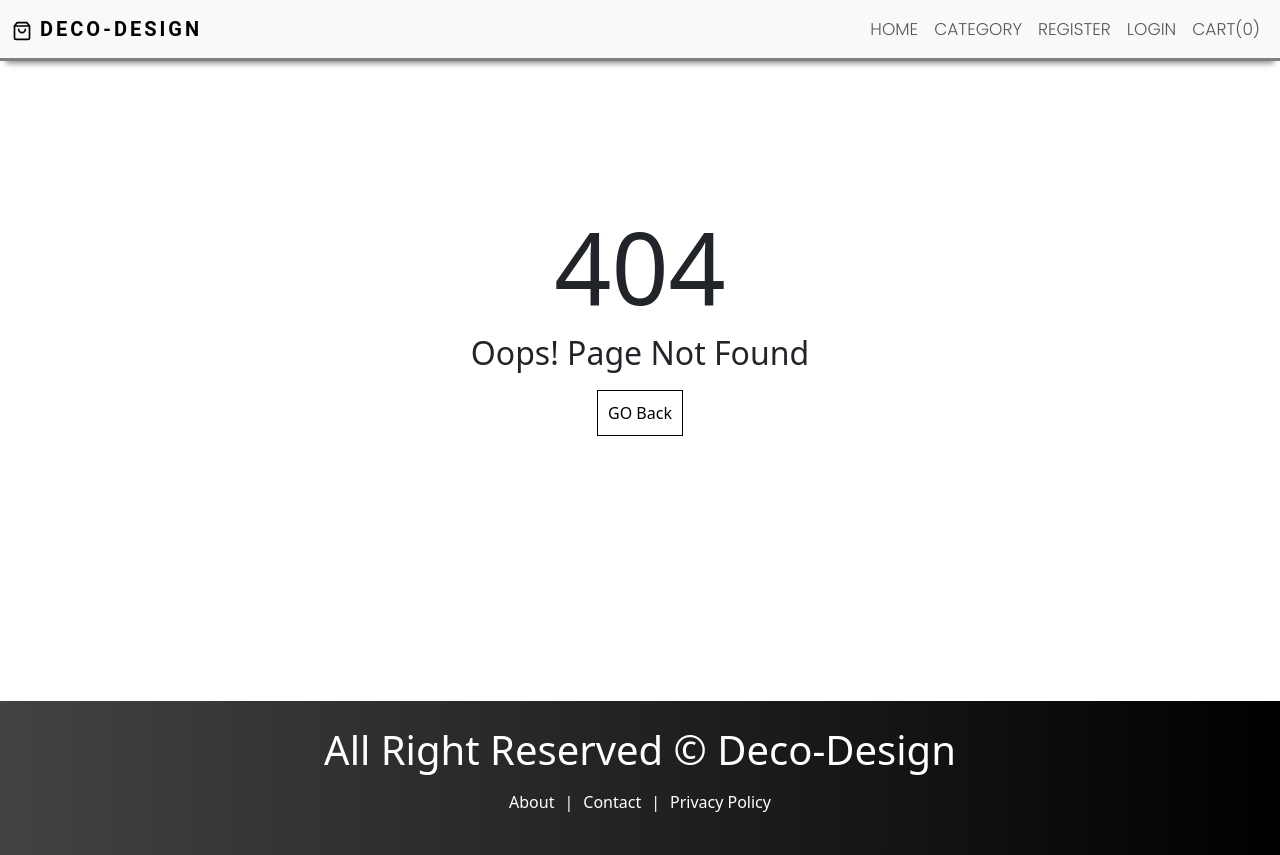
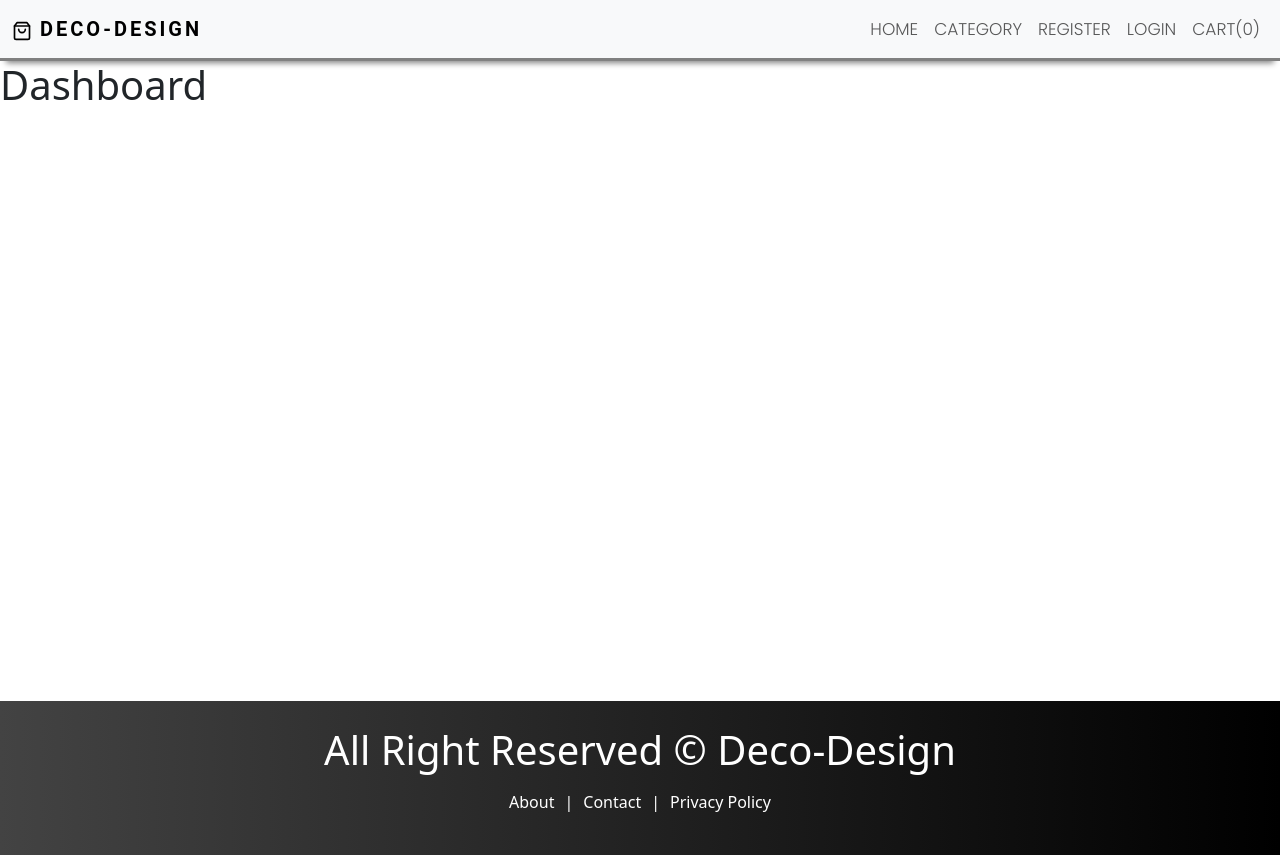
Before and after one commit to capmahin/Deco-Desgin-app, a React (Create React App) app in the folder client/: page /dashboard in a window 1280 px wide. Before the commit this address had no page. Built offline with nearby package versions, Linux system fonts and the light colour scheme.

Commit message:
add dashboard

```diff
--- a/client/src/App.js
+++ b/client/src/App.js
@@ -8,12 +8,14 @@
 import { ToastContainer } from 'react-toastify';
 import 'react-toastify/dist/ReactToastify.css';
 import Login from './pages/Auth/Login';
+import Dashboard from "./pages/user/Dashboard";
 
 function App() {
   return (
     <>
     <Routes>
       <Route path="/" element={<HomePage/>}/>
+      <Route path="/dashboard" element={<Dashboard/>}/>
       <Route path="/register" element={<Register/>}/>
       <Route path="/login" element={<Login/>}/>
       <Route path="/about" element={<About/>}/>
--- /dev/null
+++ b/client/src/pages/user/Dashboard.js
@@ -0,0 +1,12 @@
+import React from 'react'
+import Layout from './../../components/Layout/Layout';
+
+const Dashboard = () => {
+  return (
+    <Layout title={'User Dashboard'}>
+        <h1>Dashboard</h1>
+    </Layout>
+  )
+}
+
+export default Dashboard
```
